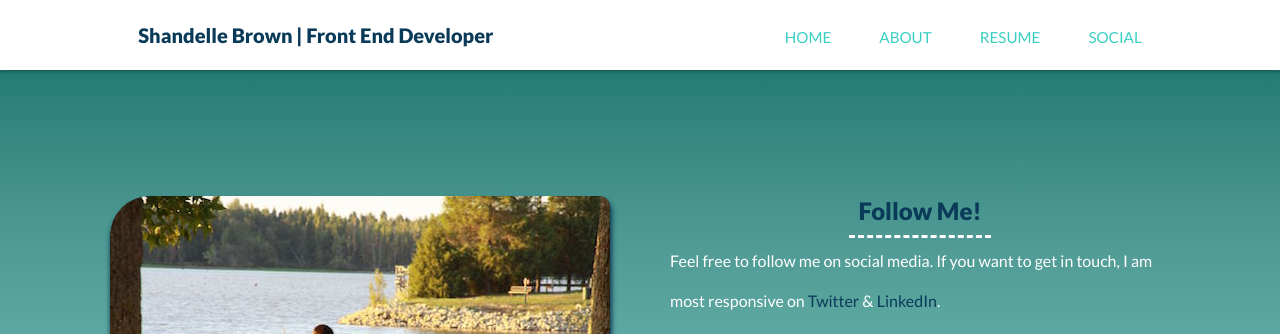
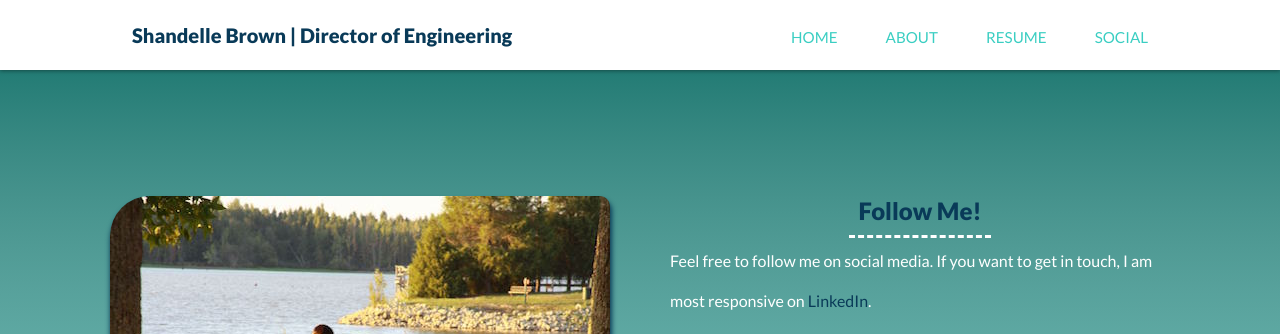
Before and after one commit to ShandelleB/personal-site, a plain HTML site: page contact.html in a window 1280 px wide. Shown: the top 334 px of the page. Drawn offline with Linux system fonts and the light colour scheme.

Commit message:
Update contact.html

```diff
--- a/contact.html
+++ b/contact.html
@@ -12,7 +12,7 @@
 <body>
 	<header class="main-header">
 		<div class="container clearfix">
-			<h1 class="name"><a href="index.html">Shandelle Brown | Front End Developer</a></h1>
+			<h1 class="name"><a href="index.html">Shandelle Brown | Director of Engineering</a></h1>
 			<ul class="main-nav">
 				<li><a href="index.html">Home</a></li>
 				<li><a href="about.html">About</a></li>
@@ -29,7 +29,7 @@
 			</div>
 			<div class="secondary col">
 				<h2>Follow Me!</h2>
-				<p>Feel free to follow me on social media. If you want to get in touch, I am most responsive on <a href="https://twitter.com/ShandelleMB" target="_blank">Twitter</a> &amp; <a href="https://www.linkedin.com/in/shandelle-brown-mba-2b89a767" target= "_blank">LinkedIn</a>.</p>
+				<p>Feel free to follow me on social media. If you want to get in touch, I am most responsive on <a href="https://www.linkedin.com/in/shandelle-brown-mba-2b89a767" target= "_blank">LinkedIn</a>.</p>
 				<div class="social">
 					<a href="https://www.facebook.com/shandelle.hyde.brown" target="_blank"> <img id="icons" src="images/facebook.png" alt="Facebook Icon"></a>
 					<a href="https://twitter.com/ShandelleMB" target="_blank"><img id="icons" src="images/twitter.png" alt="Twitter Icon"></a>
```
